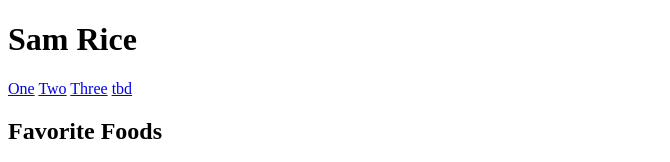
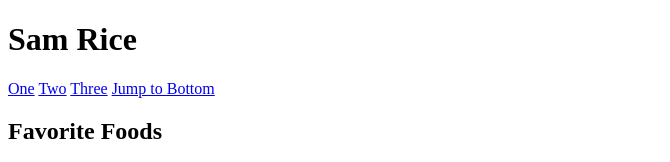
Before and after one commit to samfriedrice/coursera-html5, a plain HTML site: page finalproject.html in a window 1280 px wide. Shown: the top 162 px of the page, without its empty margins (0-670 px from the left). Drawn offline with Linux system fonts and the light colour scheme.

Commit message:
Add files via upload

```diff
--- a/finalproject.html
+++ b/finalproject.html
@@ -11,7 +11,7 @@
     		<a href="#foods">One</a>
     		<a href="#achievements">Two</a>
     		<a href="#more">Three</a>
-    		<a href="#footer">tbd</a>
+    		<a href="#footer">Jump to Bottom</a>
 		</nav>
 		<section id="foods">
 			<h2>Favorite Foods</h2>
```
